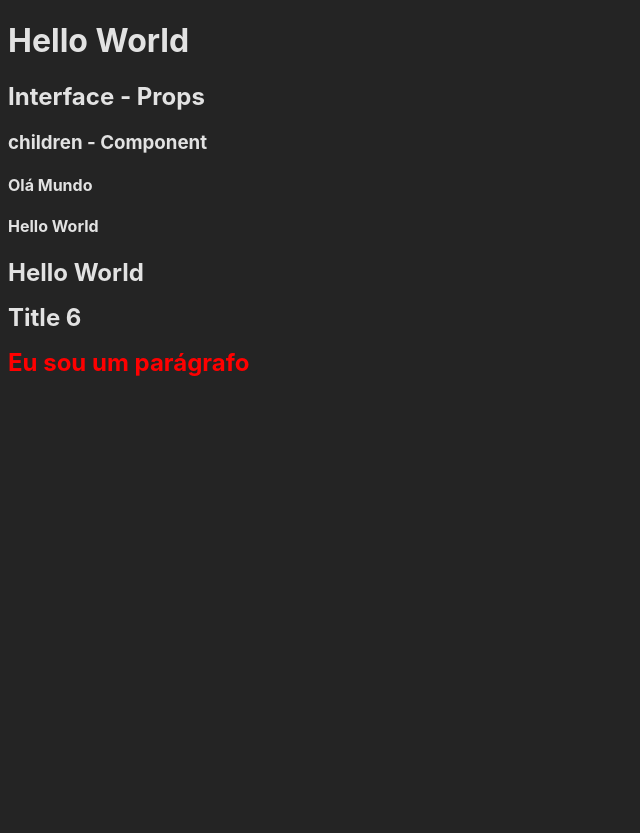
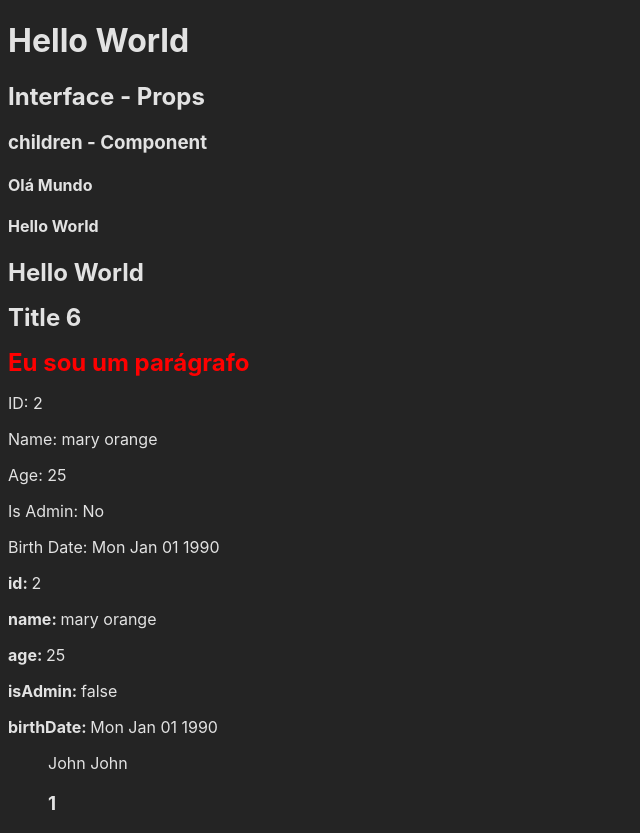
Before and after one commit to GuiDev45/Praticas-React-TypeScript, a React (Vite) app: page / in a window 1280 px wide. Shown: the whole page, without its empty margins (0-640 px from the left). Before the commit the page ends 800 px from the top, so only its background shows below. Built offline with nearby package versions, Linux system fonts and the light colour scheme.

Commit message:
Atualização 0001-Resumo-React-TypeScript/App.tsx

```diff
--- a/index.html
+++ b/index.html
@@ -5,7 +5,7 @@
   <meta charset="UTF-8" />
   <link rel="icon" type="image/svg+xml" href="/vite.svg" />
   <meta name="viewport" content="width=device-width, initial-scale=1.0" />
-  <title>Vite + React + TS</title>
+  <title>React + TypeScript</title>
 </head>
 
 <body>
--- a/src/0001-Resumo-React-TypeScript/App.tsx
+++ b/src/0001-Resumo-React-TypeScript/App.tsx
@@ -115,7 +115,73 @@ const Paragrafo = ({
   );
 };
 
+// ------------------------------------------------
+
+// TypeScript é inteligente o suficiente pra entender que id é number, name é string etc.
+const user = {
+  id: 1,
+  name: "John Doe",
+  age: 30,
+  isAdmin: true,
+  birthDate: new Date("1980-01-01"),
+};
+
+// typeof é reservado e bem interessante, é possível extrar apenas os tipos de um objeto normal, ou seja, meu tipo é dinamico
+type UserAttributes = typeof user;
+
+// como mary é do tipo UserAttributes eu consigo usar todos os atributos do objeto user, o autocompletar vai ajudar e também vai exigir nesse caso que os atributos sejam passados
+const mary: UserAttributes = {
+  id: 2,
+  name: "mary orange",
+  age: 25,
+  isAdmin: false,
+  birthDate: new Date("1990-01-01"),
+};
+
+// ------------------------------------------------
+
+// Inferencia de tipos
+function sumNumbers(a: number, b: number) {
+  return a + b;
+}
+
+// apenas para não ficar acusando que não está sendo usado.
+console.log(sumNumbers);
+/*
+Não precisa colocar que o retorno é um : number, porque o TypeScript já entende que o retorno vai ser um number
+function sumNumbers(a: number, b: number): number {
+*/
+
+// ------------------------------------------------
+
+function List<ItemType>({
+  items,
+  render,
+}: {
+  items: ItemType[];
+  render: (item: ItemType, index: number) => React.ReactNode;
+}) {
+  return (
+    <ul>
+      {items.map((item, index) => {
+        return render(item, index);
+      })}
+    </ul>
+  );
+}
+
 function App() {
+  const items = [
+    {
+      id: 1,
+      name: "John John",
+    },
+    {
+      id: 2,
+      name: "orange orange",
+    },
+  ];
+
   return (
     <div>
       <Title text="Hello World"></Title>
@@ -152,6 +218,37 @@ function App() {
       <Paragrafo color="red" size="small">
         Eu sou um parágrafo
       </Paragrafo>
+
+      {/* Renderizando a constante "mary" */}
+      <div>
+        <p>ID: {mary.id}</p>
+        <p>Name: {mary.name}</p>
+        <p>Age: {mary.age}</p>
+        <p>Is Admin: {mary.isAdmin ? "Yes" : "No"}</p>
+        <p>Birth Date: {mary.birthDate.toDateString()}</p>
+      </div>
+
+      {/* Renderizando a constante "mary" outra forma */}
+      <div>
+        {Object.entries(mary).map(([key, value]) => (
+          <p key={key}>
+            <strong>{key}: </strong>
+            {typeof value === "object" && value instanceof Date
+              ? value.toDateString()
+              : value.toString()}
+          </p>
+        ))}
+      </div>
+
+      <List
+        items={items}
+        render={(item, index) => {
+          if (item.id === 1) {
+            return <p>{item.name}</p>;
+          }
+          return <h3>{index}</h3>;
+        }}
+      ></List>
     </div>
   );
 }
```
